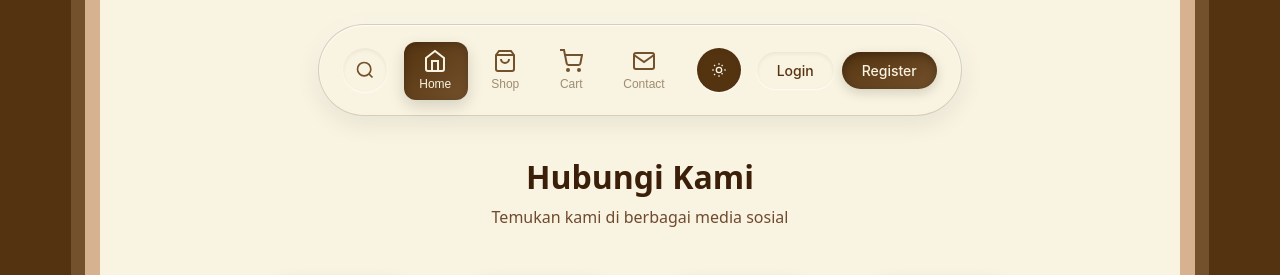
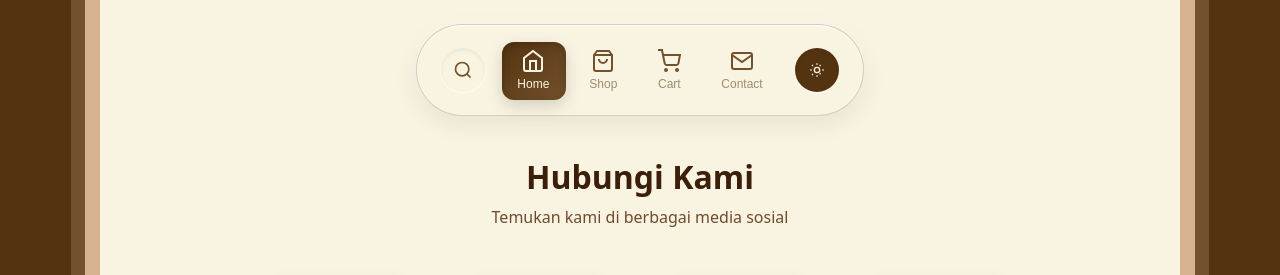
Before and after one commit to Samaelsss/purunikkk, a website: page contacts/contacts.html in a window 1280 px wide. Shown: the top 275 px of the page. Drawn offline with Linux system fonts and the light colour scheme.

Commit message:
Login & Register deleted

```diff
--- a/contacts/contacts.html
+++ b/contacts/contacts.html
@@ -367,10 +367,6 @@
                         </svg>
                     </button>
 
-                    <div class="auth-buttons">
-                        <button class="btn-login" id="loginBtn">Login</button>
-                        <button class="btn-register" id="registerBtn">Register</button>
-                    </div>
                 </div>
             </nav>
         </div>
```
